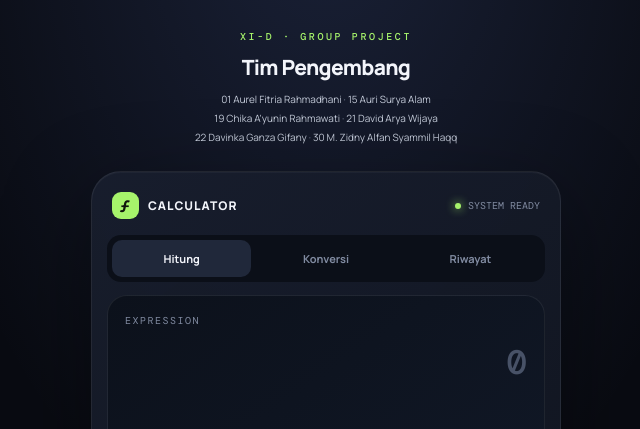
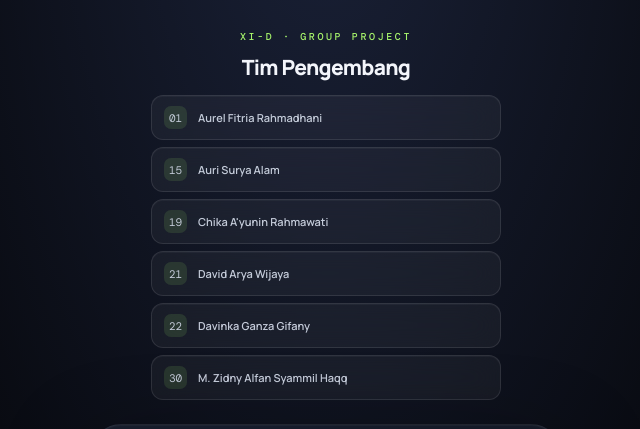
Before and after one commit to dealfannto0339-dot/Kalkulator-C-, a plain HTML site: page index.html in a window 1280 px wide. Shown: the top 429 px of the page, without its empty margins (314-954 px from the left). Drawn offline with nearby package versions, Linux system fonts and the light colour scheme; a script that the page names is missing.

Commit message:
Refactor member list to use structured divs

```diff
--- a/index.html
+++ b/index.html
@@ -44,7 +44,23 @@ button{cursor:pointer}
   letter-spacing:2.6px;text-transform:uppercase;margin-bottom:10px;
 }
 .team h1{font-size:clamp(17px,4vw,21px);letter-spacing:-.7px;margin:0 0 9px;font-weight:800}
-.members{color:var(--muted);font-size:10px;line-height:1.9}
+ .members{
+  display:grid;gap:7px;margin:14px auto 0;max-width:350px;text-align:left;
+}
+.member{
+  display:flex;align-items:center;gap:11px;padding:10px 12px;
+  border:1px solid rgba(255,255,255,.10);border-radius:12px;
+  background:rgba(255,255,255,.045);backdrop-filter:blur(14px);
+  -webkit-backdrop-filter:blur(14px);
+  color:#c5ccda;font-size:11px;line-height:1.4;
+  box-shadow:inset 0 1px rgba(255,255,255,.035);
+}
+.member-no{
+  width:23px;height:23px;flex:0 0 23px;border-radius:7px;
+  display:grid;place-items:center;background:rgba(166,243,107,.12);
+  color:var(--accent);font:11px 'DM Mono',monospace;
+}
+.member-name{font-weight:600}
 .members span{color:#c5ccda}
 .shell{
   background:linear-gradient(145deg,rgba(24,30,45,.97),rgba(14,18,28,.98));
@@ -150,9 +166,12 @@ select:focus,input.n:focus{border-color:rgba(166,243,107,.55)}
     <div class="eyebrow">XI-D · Group Project</div>
     <h1>Tim Pengembang</h1>
     <div class="members">
-      <span>01 Aurel Fitria Rahmadhani</span> · <span>15 Auri Surya Alam</span><br>
-      <span>19 Chika A'yunin Rahmawati</span> · <span>21 David Arya Wijaya</span><br>
-      <span>22 Davinka Ganza Gifany</span> · <span>30 M. Zidny Alfan Syammil Haqq</span>
+      <div class="member"><span class="member-no">01</span><span class="member-name">Aurel Fitria Rahmadhani</span></div>
+      <div class="member"><span class="member-no">15</span><span class="member-name">Auri Surya Alam</span></div>
+      <div class="member"><span class="member-no">19</span><span class="member-name">Chika A'yunin Rahmawati</span></div>
+      <div class="member"><span class="member-no">21</span><span class="member-name">David Arya Wijaya</span></div>
+      <div class="member"><span class="member-no">22</span><span class="member-name">Davinka Ganza Gifany</span></div>
+      <div class="member"><span class="member-no">30</span><span class="member-name">M. Zidny Alfan Syammil Haqq</span></div>
     </div>
   </header>
 
```
